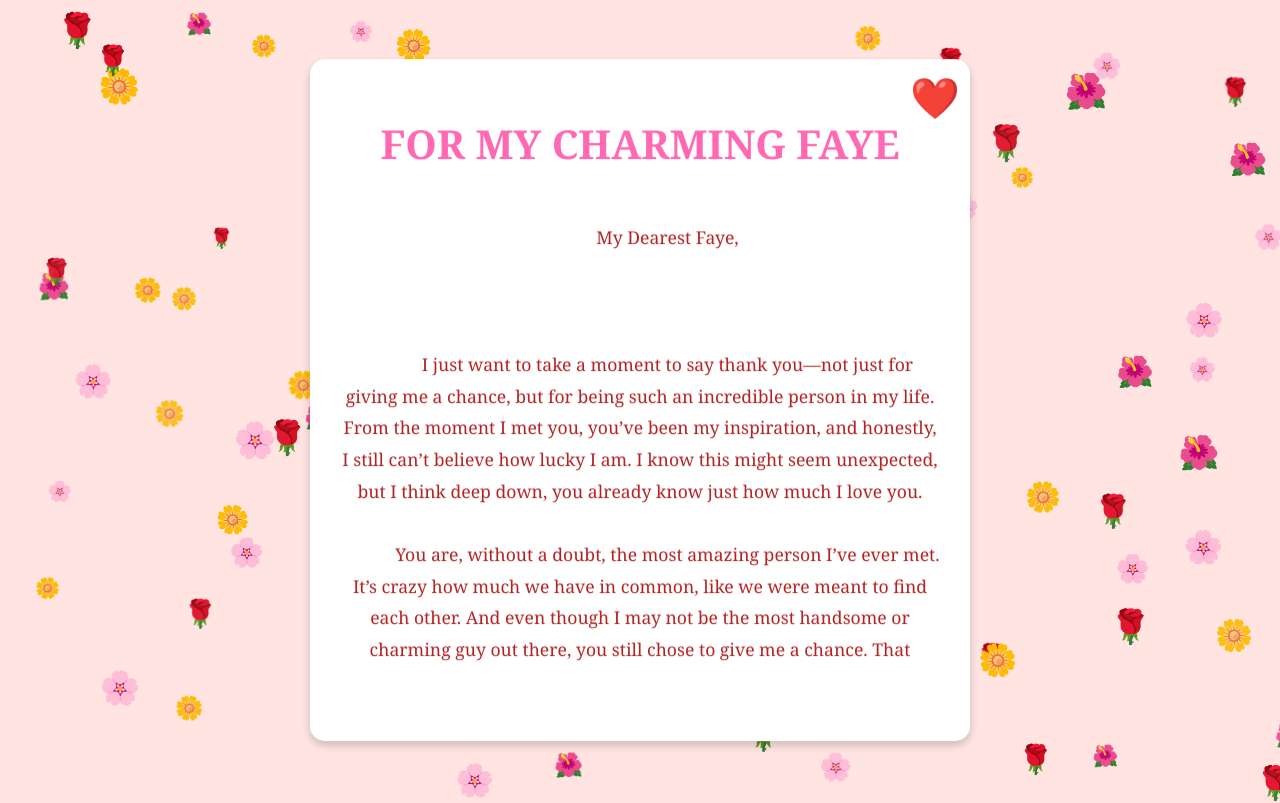
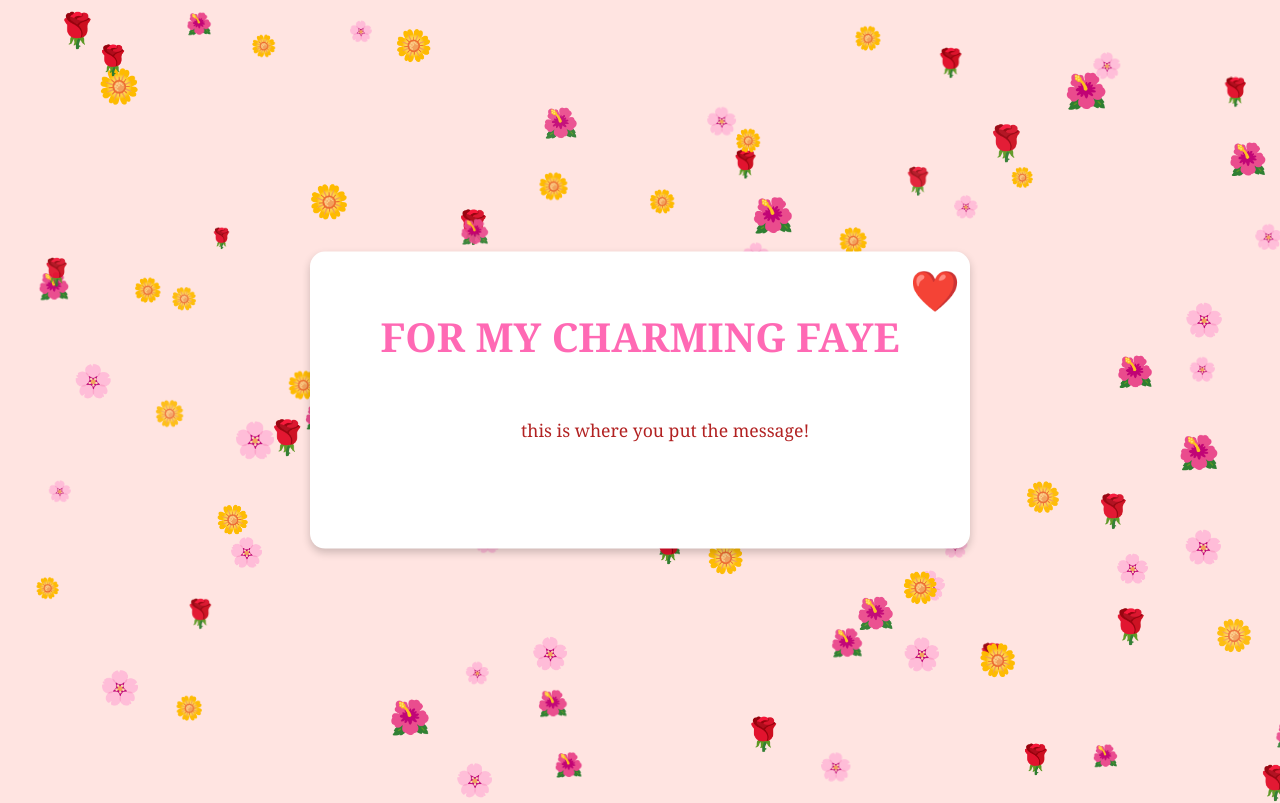
Before and after one commit to charlie22-dev/appreciation-letterv2, a plain HTML site: page index.html in a window 1280 px wide. Both pictures are taken after a click on the element "❤️". Shown: the top 803 px of the page. Drawn offline with Linux system fonts and the light colour scheme.

Commit message:
Update index.html

```diff
--- a/index.html
+++ b/index.html
@@ -166,18 +166,7 @@
     <div class="container" id="letter">
         <h1> FOR MY CHARMING FAYE</h1>
         <p>
-            My Dearest Faye,<br><br>
-
-            I just want to take a moment to say thank you—not just for giving me a chance, but for being such an incredible person in my life. From the moment I met you, you’ve been my inspiration, and honestly, I still can’t believe how lucky I am. I know this might seem unexpected, but I think deep down, you already know just how much I love you.
-
-            You are, without a doubt, the most amazing person I’ve ever met. It’s crazy how much we have in common, like we were meant to find each other. And even though I may not be the most handsome or charming guy out there, you still chose to give me a chance. That means everything to me. I appreciate you so much—not just for the big things, but for all the little things you do, the ones that make my days brighter without you even realizing it.
-
-            Now that I have the privilege of being your suitor, I want you to know I won’t take this for granted. I’ll do my best to become the best version of myself, not just for me, but for you—because you deserve that. And please, don’t ever feel like you have to carry everything on your own. I know you have silent battles, and I want you to know that you don’t have to face them alone. If you ever need someone to lean on, I’ll always be here—no judgment, no pressure. Just me, always willing to listen and be there for you.
-
-            I could go on and on about all the things I love about you, but honestly? I love everything. I see so much of myself in you, and that only makes me love you more. Faye, you are truly one of a kind. You are beautiful—inside and out. And if you ever doubt that, let me remind you: you are more than just attractive. Your eyes, your smile, your heart, your kindness—everything about you is special. You are not just an "average girl." You are something rare, something precious, like an ocean filled with the most beautiful pearls.
-
-            I love you, Faye. Always. 😊 ❤️<br><br>
-            Your Suitor, ali.
+           this is where you put the message!
         </p>
         <div class="close-heart" id="closeHeart" onclick="closeLetter()">❤️</div>
     </div>
```
